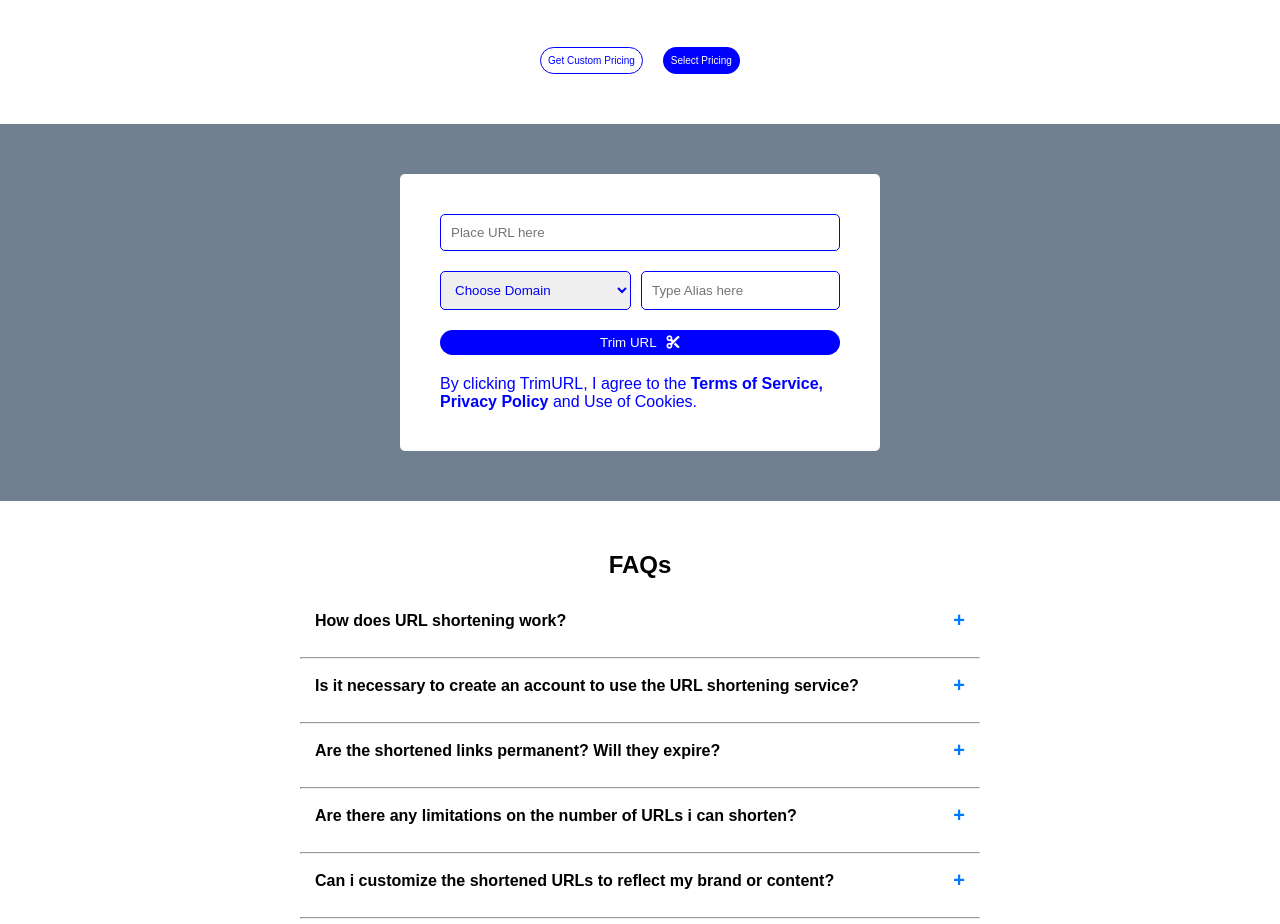
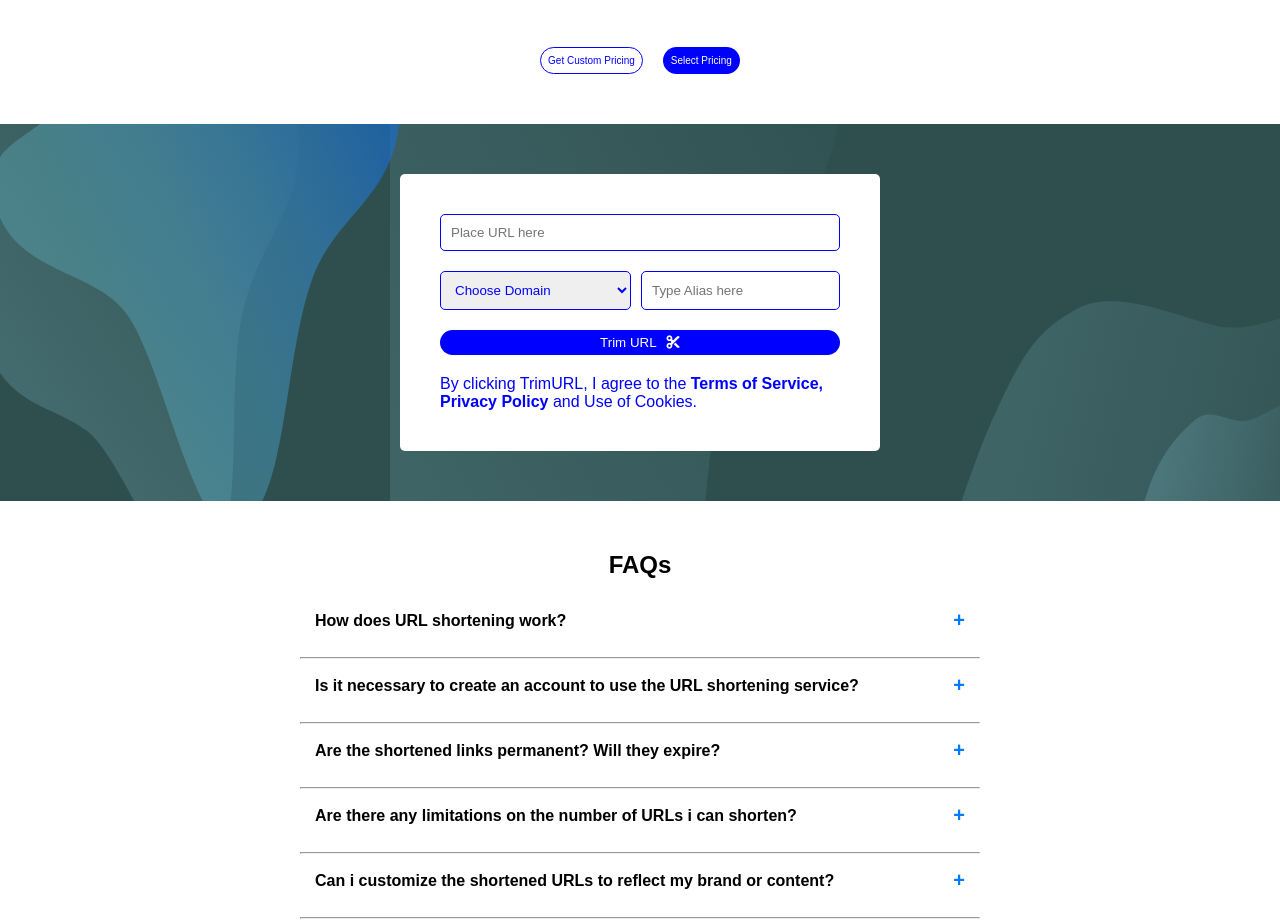
Before and after one commit to omokarogabriel/my-css-assignments, a plain HTML site: page assignments/csssixthassignment/index.html in a window 1280 px wide. Shown: the part 1829-2753 px from the top of the page. Drawn offline with Linux system fonts and the light colour scheme.

Commit message:
update in the sixth assignment

```diff
--- a/assignments/csssixthassignment/style.css
+++ b/assignments/csssixthassignment/style.css
@@ -503,7 +503,16 @@
 
     /* ninth-main */
     .ninth-main {
-      background-color: slategray;
+      background-color: darkslategray;
+      background-image:
+        url('/assests/form-Vector1.svg'),  /* First SVG */
+        url('/assests/form-Vector2.svg'),  /* Second SVG */
+        url('/assests/form-Vector3.svg'),  /* Third SVG */
+        url('/assests/form-Vector4.svg'),  /* Fourth SVG */
+        url('/assests/form-Vector5.svg');
+      background-size: 400px 400px, 300px 400px, 500px 500px, 150px 150px, 400px 200px;  /* Different sizes for each SVG */
+      background-position: left top, left top, center center, right bottom, right bottom;  /* Different positions for each */
+      background-repeat: no-repeat, no-repeat, no-repeat, no-repeat, no-repeat;  /* No repeat for all */
       padding: 50px 400px;
 
       .ninth-main-form {
```
Also changed, not shown: assignments/csssixthassignment/assests/form-Vector1.svg (added), assignments/csssixthassignment/assests/form-Vector2.svg (added), assignments/csssixthassignment/assests/form-Vector3.svg (added), assignments/csssixthassignment/assests/form-Vector4.svg (added), assignments/csssixthassignment/assests/form-Vector5.svg (added).
